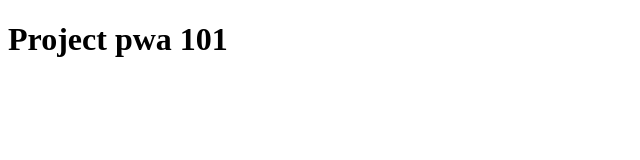
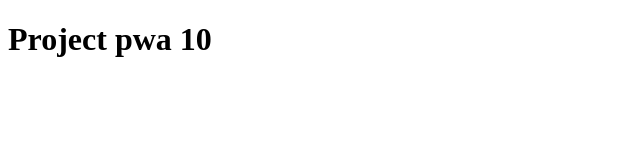
Before and after one commit to huevangxp/pwa-101, a Nuxt app: page / in a window 1280 px wide. Shown: the top 160 px of the page, without its empty margins (0-640 px from the left). Built offline with nearby package versions, Linux system fonts and the light colour scheme.

Commit message:
commit Fri 05/29/2026 14:17:55.21

```diff
--- a/pages/index.vue
+++ b/pages/index.vue
@@ -1,5 +1,5 @@
 <template>
   <div>
-    <h1>Project pwa 101</h1>
+    <h1>Project pwa 10</h1>
   </div>
 </template>
```
